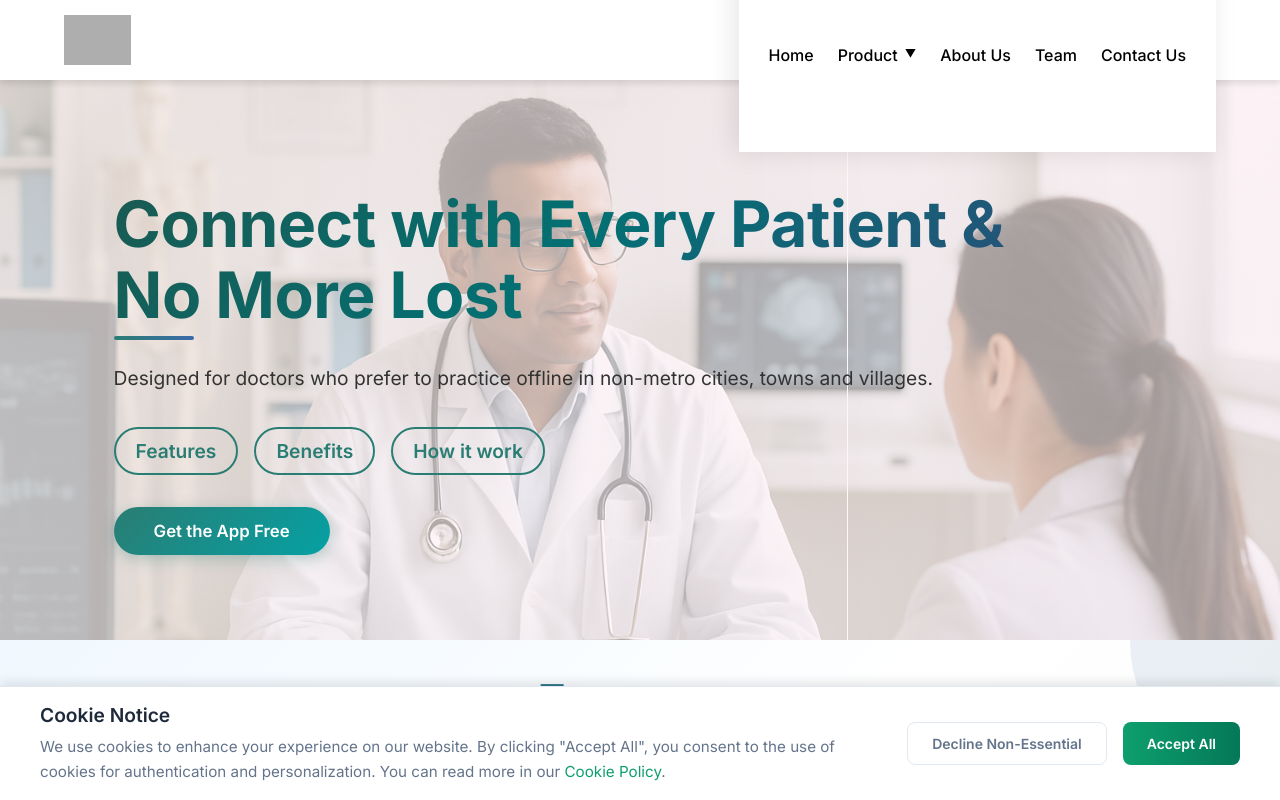
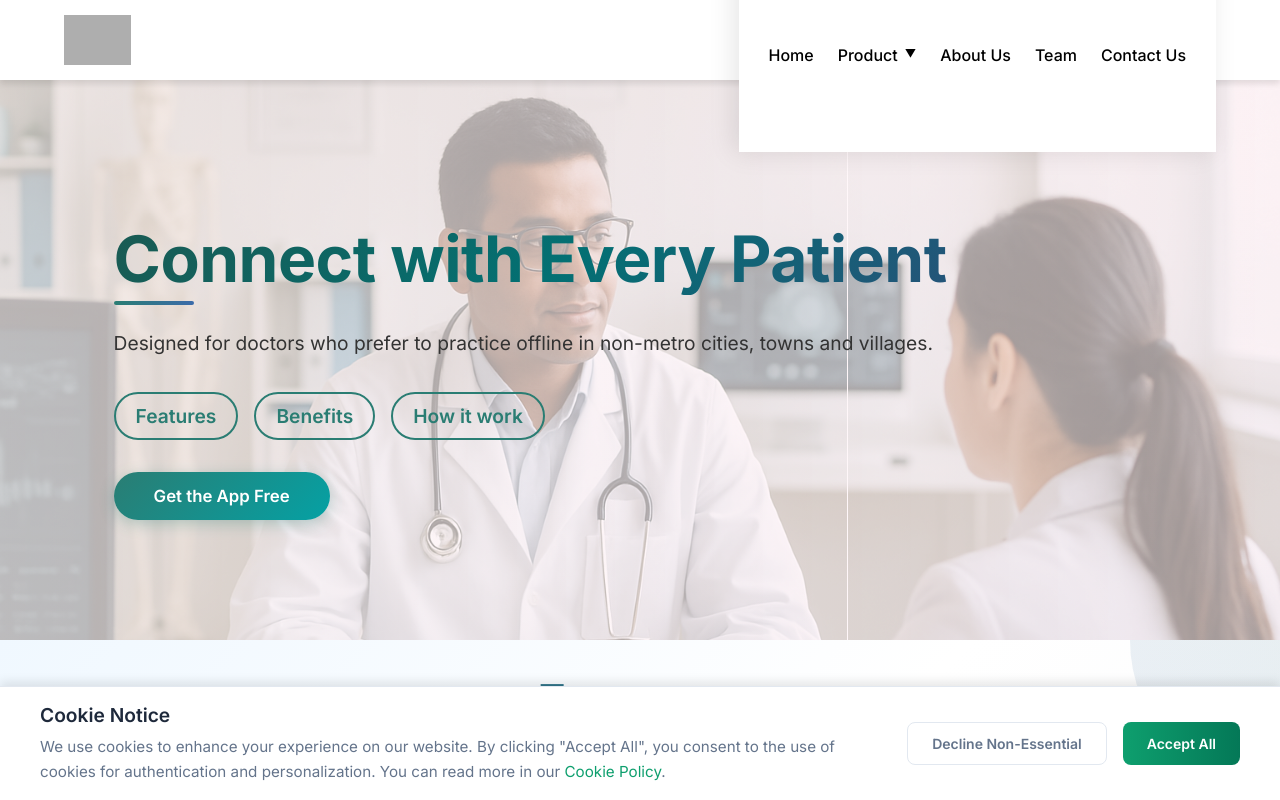
Before and after one commit to TellYouDoc/tellyoudoc-April19-25, a React (Vite) app: page / in a window 1280 px wide. Shown: the top 800 px of the page. Built offline with nearby package versions, Linux system fonts and the light colour scheme; grey boxes are pictures that could not be loaded.

Commit message:
Update hero title in Home page: simplify text for clarity

```diff
--- a/src/pages/Home.jsx
+++ b/src/pages/Home.jsx
@@ -441,7 +441,7 @@ const Home = () => {
               <div>
                 <div className="home-hero-about-header">
                   <h5 className="home-hero-title">
-                    Connect with Every Patient & No More Lost
+                    Connect with Every Patient
                     <span
                       style={{
                         position: "absolute",
```
